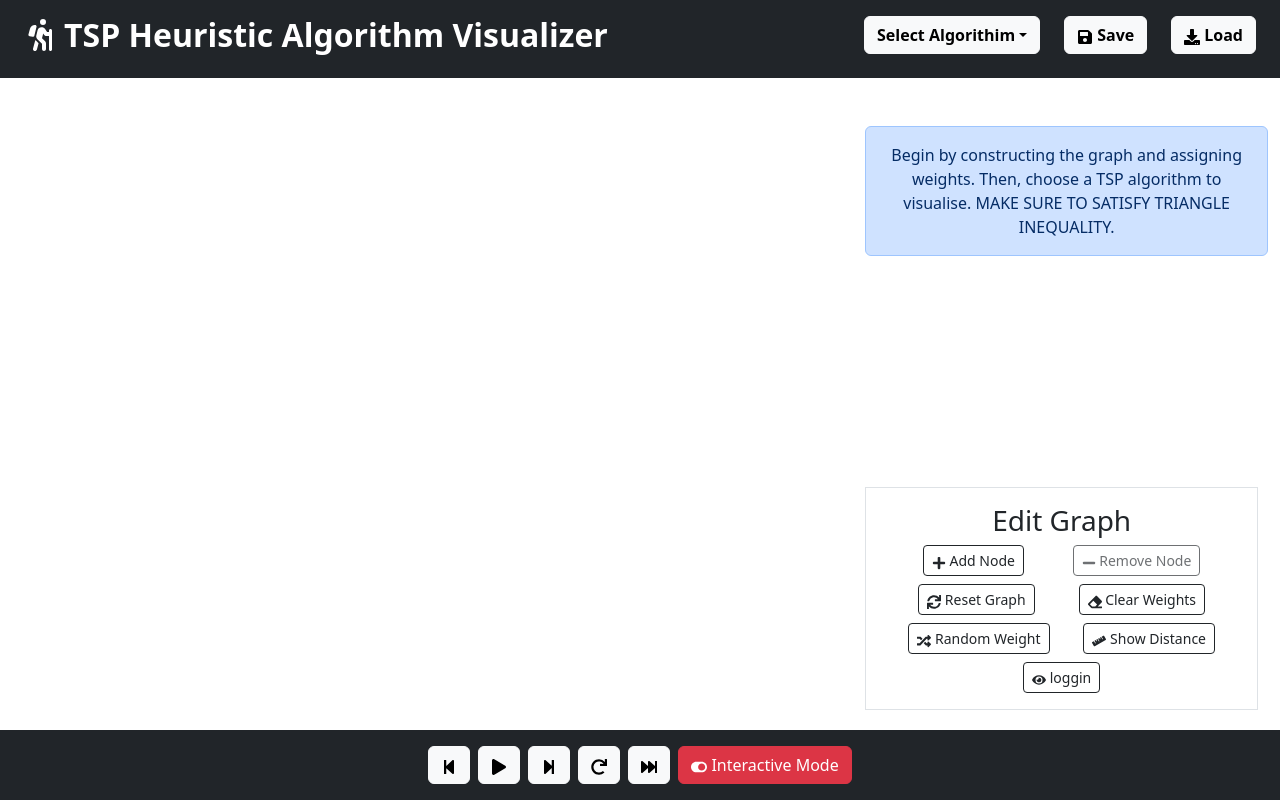
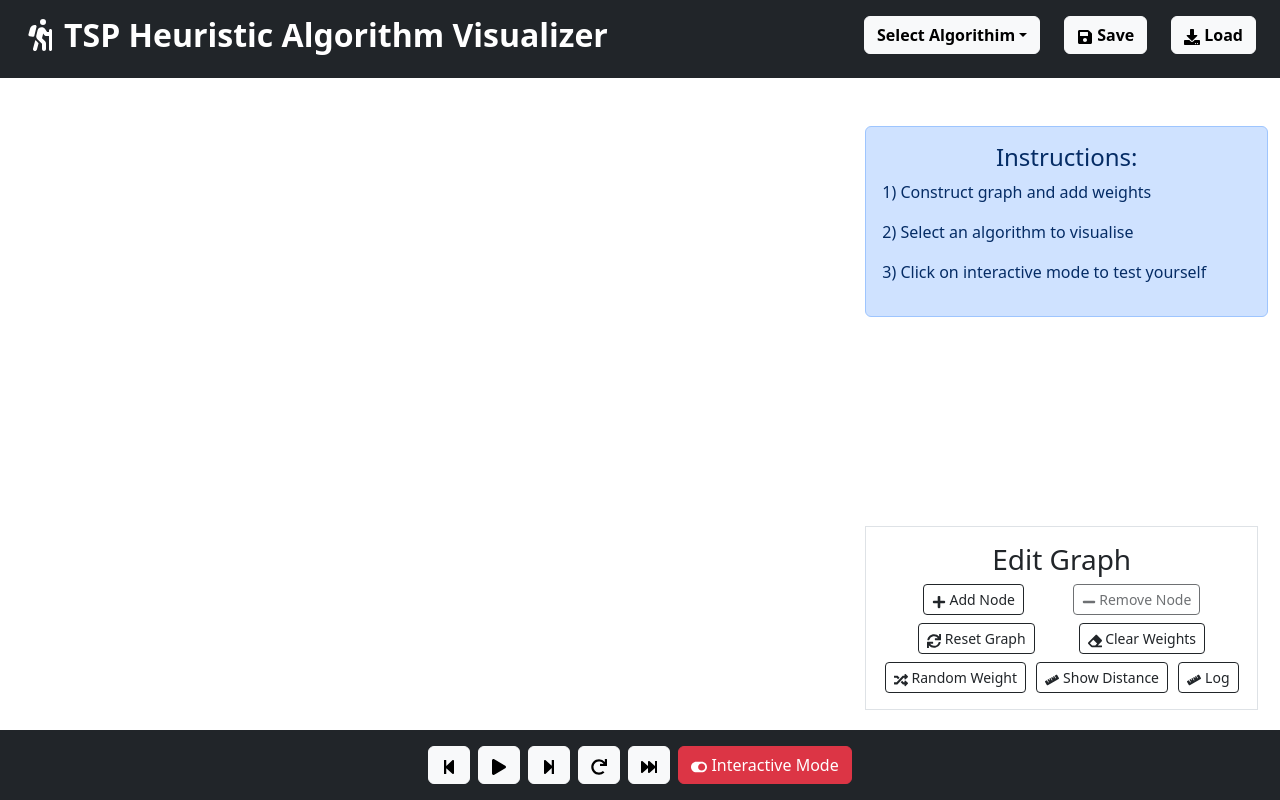
Before and after one commit to kmousaa/TSP-visualiser, a React (Create React App) app in the folder my-app/: page / in a window 1280 px wide. Built offline with nearby package versions, Linux system fonts and the light colour scheme.

Commit message:
Fixed NN

```diff
--- a/my-app/src/components/Graph.js
+++ b/my-app/src/components/Graph.js
@@ -1,7 +1,9 @@
 import { generateNodeCoordinates, renderCustomNode } from "../utils/GraphUtil";
 import { NearestNeighborTSP, BruteForceTSP, GreedyTSP, ChristofidesTSP , hasCycle} from "./TspAlgorithims";
 import { FaSave, FaDownload, FaSquare ,FaPlay, FaPause, FaStepForward, FaStepBackward, FaRedo, FaFastForward , FaPlus, FaMinus, FaEraser, FaSync, FaEye, FaRandom, FaHandPointer, FaRuler, FaToggleOff, FaToggleOn} from 'react-icons/fa';
+import { IoIosCheckmarkCircle } from "react-icons/io";
 import { FaPersonHiking } from "react-icons/fa6";
+import { AiTwotoneExperiment } from "react-icons/ai";
 import "../utils/Graph.css";
 import React from "react";
 import { useState , useEffect} from "react";
@@ -42,8 +44,33 @@ function Graph ({numNodes, setNumNodes, adjacencyMatrix, setAdjacencyMatrix, bes
     // State to handel temporary step movement
     const [tempAdjacencyMatrix, setTempAdjMatrix] = useState({});
 
+    // stepStore stack
+    const [stepStore, setStepStore] = useState([]);
+
+
+
+
+
     // use effect that makes it so begininteractive false and beginvisualisation true when the user clicks in visualisation mode otherwise opposite
 
+    const cforwards = () => {
+      // pop from stepStore and add it to steps
+      if (stepStore.length > 0) {
+        let lastStep = stepStore.pop();
+        setSteps([...lastStep]);
+        setChristofidesStepNum(prevStepNum => prevStepNum + 1);
+      }
+    }
+
+    const cbackwards = () => {
+      // push steps to stepStore
+      setStepStore([...stepStore, steps]);
+      setSteps(prevSteps => {
+        const newState = prevSteps.slice(0, -1); // Keep all arrays except the last one
+        return newState;
+      });
+      setChristofidesStepNum(prevStepNum => prevStepNum - 1);
+    }
 
 
     const handleChangeEularian = (event) => {
@@ -75,6 +102,7 @@ function Graph ({numNodes, setNumNodes, adjacencyMatrix, setAdjacencyMatrix, bes
       setClickedNode(null);
       setExpectingInput(false);
       setTempAdjMatrix({});
+      setStepStore([]);
 
     }
 
@@ -201,6 +229,7 @@ function Graph ({numNodes, setNumNodes, adjacencyMatrix, setAdjacencyMatrix, bes
       const adjacencyMatrix = generateAdjacencyMatrix();
       return (
           showAdjacencyMatrix ? (
+          <>
           <div className="table-responsive">
               <table id="adjMatrix" className="table  table-sm adjacency-matrix">
                   <thead>
@@ -242,11 +271,19 @@ function Graph ({numNodes, setNumNodes, adjacencyMatrix, setAdjacencyMatrix, bes
                   </tbody>
               </table>
           </div>
+          <button onClick={() => showAdjMatrix()} className="btn btn-outline-dark btn-sm"> <IoIosCheckmarkCircle /> Done </button>
+          </>
       ) : <div>
 
           {
 
             <div>
+              {interactiveMode ? (
+              <div class="alert alert-warning" role="alert">
+                  <span className="fw-bold"> <AiTwotoneExperiment /> Interactive mode on</span>
+              </div>
+              ) : ( null )}
+
                 {algo !== "Select Algorithm" ? (
                     <div>
                         <div class="alert alert-info" role="alert">
@@ -335,8 +372,19 @@ function Graph ({numNodes, setNumNodes, adjacencyMatrix, setAdjacencyMatrix, bes
                     </div>
                 ) : (
                     <div>
-                        <div class="alert alert-primary" role="alert">
-                        Begin by constructing the graph and assigning weights. Then, choose a TSP algorithm to visualise. MAKE SURE TO SATISFY TRIANGLE INEQUALITY.
+                        <div class="alert alert-primary text-left " role="alert">
+
+                            <h4> Instructions: </h4>
+                            <p className="text-left d-flex justify-content-start">
+                                1) Construct graph and add weights
+                            </p>
+                            <p className="text-left d-flex justify-content-start">
+                                2) Select an algorithm to visualise
+                            </p>
+                            <p className="text-left d-flex justify-content-start">
+                                3) Click on interactive mode to test yourself
+                            </p>
+
                         </div>
                     </div>
                 )}
@@ -409,6 +457,13 @@ function Graph ({numNodes, setNumNodes, adjacencyMatrix, setAdjacencyMatrix, bes
       console.log("_________________________");
     };
 
+    function checkUndefined(adjacencyMatrix) {
+      if (bestTour.includes(-1) || bestTour.flat().includes(-1)) {
+        return true;
+      }
+    }
+
+
     useEffect(() => {
 
       console.log(christofidesStepNum);
@@ -693,6 +748,11 @@ function Graph ({numNodes, setNumNodes, adjacencyMatrix, setAdjacencyMatrix, bes
 
     // Move forwards in the TSP simulation
     const nextStep = () => {
+      if ( checkUndefined() ){
+        console.log("Undefined");
+        return;
+      }
+
 
       if (stepNum < bestTour.length) {
 
@@ -715,12 +775,28 @@ function Graph ({numNodes, setNumNodes, adjacencyMatrix, setAdjacencyMatrix, bes
               if (!steps.includes(adjacentNodes[j]) && adjacencyMatrix[`${current}-${adjacentNodes[j]}`] < minWeight) {
                   minWeight = adjacencyMatrix[`${current}-${adjacentNodes[j]}`];
                   minNode = adjNodes[j];
+                  potentialHops = [];
                   potentialHops.push(adjacentNodes[j]);
               }
               else if (!steps.includes(adjacentNodes[j]) && adjacencyMatrix[`${current}-${adjacentNodes[j]}`] === minWeight) {
+
                   potentialHops.push(adjacentNodes[j]);
               }
             }
+
+            console.log("Potential Hops");
+            console.log(potentialHops);
+
+            let degreeDict = {};
+            for (let i = 0; i < numNodes; i++) {
+                degreeDict[i] = 0;
+            }
+            for (const edge of steps) {
+                degreeDict[edge] += 1;
+            }
+            console.log("Degree Dict");
+            console.log(degreeDict);
+
 
             if (potentialHops.includes(clickedNode)) {
               setPresentTour(false);
@@ -730,7 +806,7 @@ function Graph ({numNodes, setNumNodes, adjacencyMatrix, setAdjacencyMatrix, bes
               setAltSteps(prevSteps => [...prevSteps, consideredStep[stepNum]]);
               console.log("Correct step");
             }
-            if (stepNum === bestTour.length - 1 && potentialHops.length === 0) {
+            if (stepNum === bestTour.length - 1 && potentialHops.length === 0 && clickedNode === bestTour[0]) {
               setPresentTour(false);
               setSteps(prevSteps => [...prevSteps, clickedNode]);
               setStepNum(prevStepNum => prevStepNum + 1);
@@ -1044,6 +1120,8 @@ function Graph ({numNodes, setNumNodes, adjacencyMatrix, setAdjacencyMatrix, bes
 
     // if Nearest Neighbor algoirithim is chosen, and interactive mode is true, then when user clicks on a node, the algorithm should run again with the selected node
     useEffect(() => {
+
+
       if (interactiveMode) {
         if (algo === "Nearest Neighbor") {
           if (clickedNode !== null ) {
@@ -1272,9 +1350,7 @@ function Graph ({numNodes, setNumNodes, adjacencyMatrix, setAdjacencyMatrix, bes
         sizeMultiplier = 0.45;
       }
       else{
-        console.log("No special case")
         sizeMultiplier = 0;
-
       }
       // 8.......idk!!!
 
@@ -1683,7 +1759,7 @@ function Graph ({numNodes, setNumNodes, adjacencyMatrix, setAdjacencyMatrix, bes
                   <button onClick={() => clearWeights()} className="btn btn-outline-dark btn-sm"><FaEraser /> Clear Weights</button>
                   <button onClick={() => generateRandomWeights()} className="btn btn-outline-dark btn-sm"><FaRandom /> Random Weight</button>
                   <button onClick={() => showAdjMatrix()} className="btn btn-outline-dark btn-sm"><FaRuler /> Show Distance</button>
-                  <button onClick={() => logTour()} className="btn btn-outline-dark btn-sm"><FaEye /> loggin</button>
+                  <button onClick={() => logTour()} className="btn btn-outline-dark btn-sm"><FaRuler /> Log</button>
                 </div>
               </div>
 
@@ -1727,8 +1803,12 @@ function Graph ({numNodes, setNumNodes, adjacencyMatrix, setAdjacencyMatrix, bes
                   </div>
 
                     ) : (
-
+                  // go forwards c for chrisofides
+                  <>
                   <button className="btn btn-light mx-1" onClick={() => nextChristofidesStep() }><FaToggleOn /> Next Step  </button>
+                  <button className="btn btn-light mx-1" onClick={() => cforwards() }> C FORWARDS  </button>
+                  <button className="btn btn-light mx-1" onClick={() => cbackwards() }> C BACK  </button>
+                    </>
                     )}
 
                  </>
@@ -1749,10 +1829,12 @@ function Graph ({numNodes, setNumNodes, adjacencyMatrix, setAdjacencyMatrix, bes
                   if (!presentTour){
                   setInteractiveMode(!interactiveMode)
                   softRestart();
-                  setShowAdjacencyMatrix(false)}
+                  setShowAdjacencyMatrix(false)
+                  setStepStore([]);
+                  }
                   }
                 }
-                disabled={beginVisualisationMode && algo == "Christofides"}
+                disabled={beginVisualisationMode && algo == "Christofides" }
                 ><FaToggleOn /> Interactive Mode  </button>
                 </>
               )
--- a/my-app/src/utils/GraphUtil.js
+++ b/my-app/src/utils/GraphUtil.js
@@ -34,7 +34,7 @@ export const renderCustomNode = (node, index, isColorA, isLatest, tourFound, chr
       <circle class="node" cx={node.x} cy={node.y} r="18" fill={nodeColor} />
       {/* Bold number inside the node */}
       <text class="nodeNo" x={node.x} y={node.y} fill={textColor} fontSize="20" fontWeight="bold" textAnchor="middle" alignmentBaseline="central">
-        {index + 1 }
+        {index }
       </text>
     </g>
     </a>
@@ -126,7 +126,8 @@ export const sortDictionary = (dict) => {
     sorted_dict[key] = value;
   }
 
-
+  console.log("Sorteed dict:")
+  console.log(sorted_dict)
   return sorted_dict;
 
 };
```
